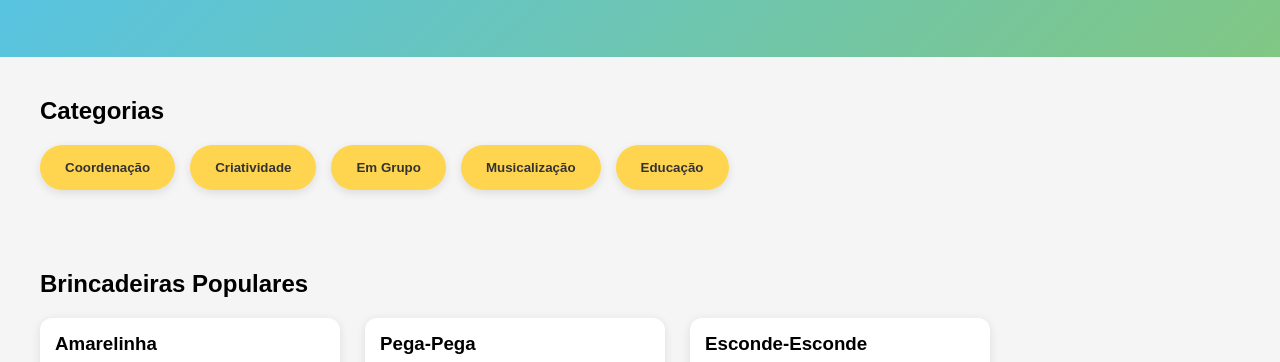
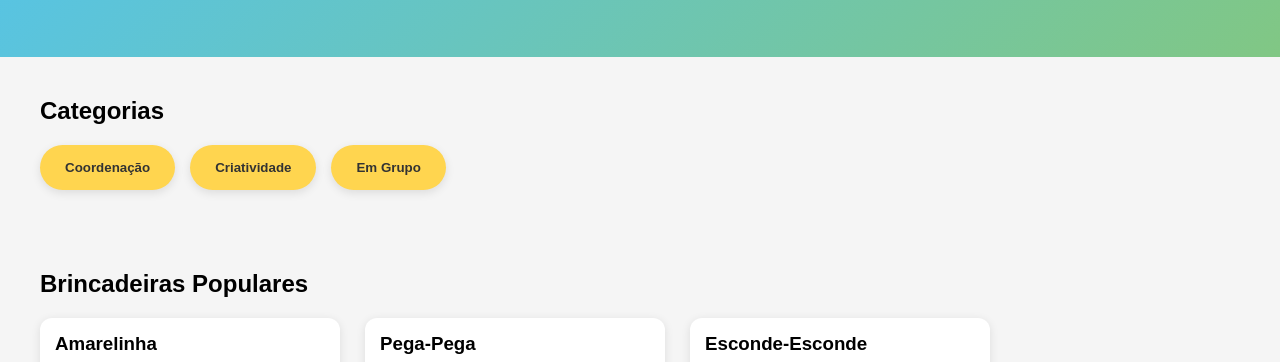
Before and after one commit to Leonardorobertomotalvao/na-minha-epoca, a plain HTML site: page na-minha-epoca-main/js/pages/index.html in a window 1280 px wide. Shown: the part 385-747 px from the top of the page. Drawn offline with Linux system fonts and the light colour scheme.

Commit message:
Atualizações

```diff
--- a/na-minha-epoca-main/js/pages/index.html
+++ b/na-minha-epoca-main/js/pages/index.html
@@ -52,8 +52,6 @@
             <button> Coordenação</button>
             <button>Criatividade</button>
             <button> Em Grupo</button>
-            <button> Musicalização</button>
-            <button> Educação</button>
         </div>
     </section>
 
```
